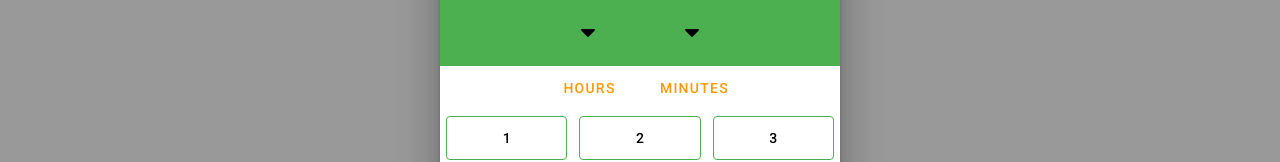
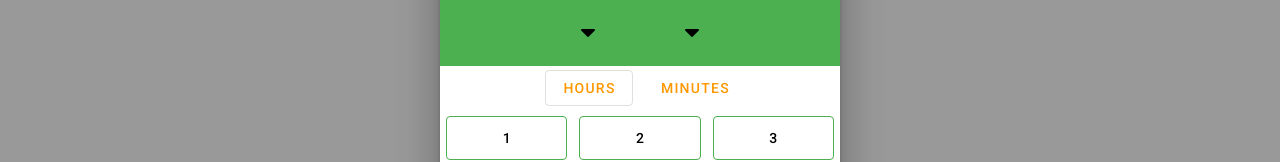
Before and after one commit to NicKAnderson038/custom-timepicker, a Vue app: page / in a window 1280 px wide. Both pictures are taken after a click on the button 622 px from the left and 441 px from the top of the page. Shown: the part 340-502 px from the top of the page. Built offline with nearby package versions, Linux system fonts and the light colour scheme.

Commit message:
💄 🐛

```diff
--- a/src/components/TimePicker.vue
+++ b/src/components/TimePicker.vue
@@ -121,6 +121,7 @@
                 :style="{ left: '4px' }"
                 class="key--btn"
                 text
+                :outlined="timeSelected"
                 color="orange"
                 @click="() => currentTabHandler(time[0])"
                 >{{ time[0] }}</v-btn
@@ -129,6 +130,7 @@
                 :style="{ left: '7px' }"
                 class="key--btn"
                 text
+                :outlined="!timeSelected"
                 color="orange"
                 @click="() => currentTabHandler(time[1])"
                 >{{ time[1] }}</v-btn
@@ -168,7 +170,10 @@
                 block
                 large
                 @click="
-                  () => (i === 0 ? captureButtons(numberButton) : clear())
+                  () =>
+                    numberButton === '0'
+                      ? captureButtons(numberButton)
+                      : clear(numberButton)
                 "
               >
                 <span :style="{ color: 'black' }">{{ numberButton }}</span>
@@ -220,6 +225,7 @@ export default {
       tabUnderlineIndex: 0,
       currentTab: 'hours',
       time: ['hours', 'minutes'],
+      timeSelected: true,
       keyPad: [
         ['1', '4', '7'],
         ['2', '5', '8'],
@@ -263,6 +269,7 @@ export default {
     currentTabHandler(tab) {
       this.tabUnderlineIndex = 1
       this.currentTab = tab
+      this.timeSelected = !this.timeSelected
     },
     captureButtons(e) {
       const times = this.currentTab
@@ -307,6 +314,8 @@ export default {
       this.minute = '00'
       this.hour = '00'
       this.returnTime = ''
+      this.timeAmPm = 'AM'
+      this.timeSelected = true
     },
   },
 }
```
